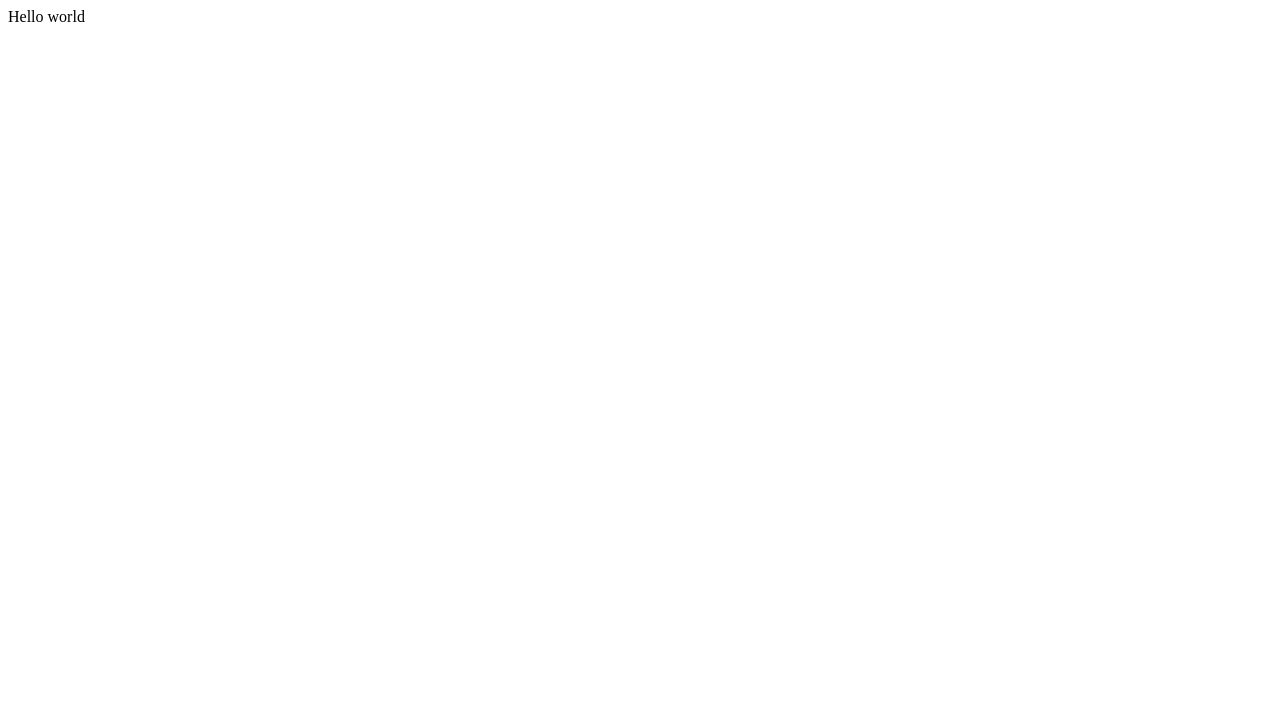
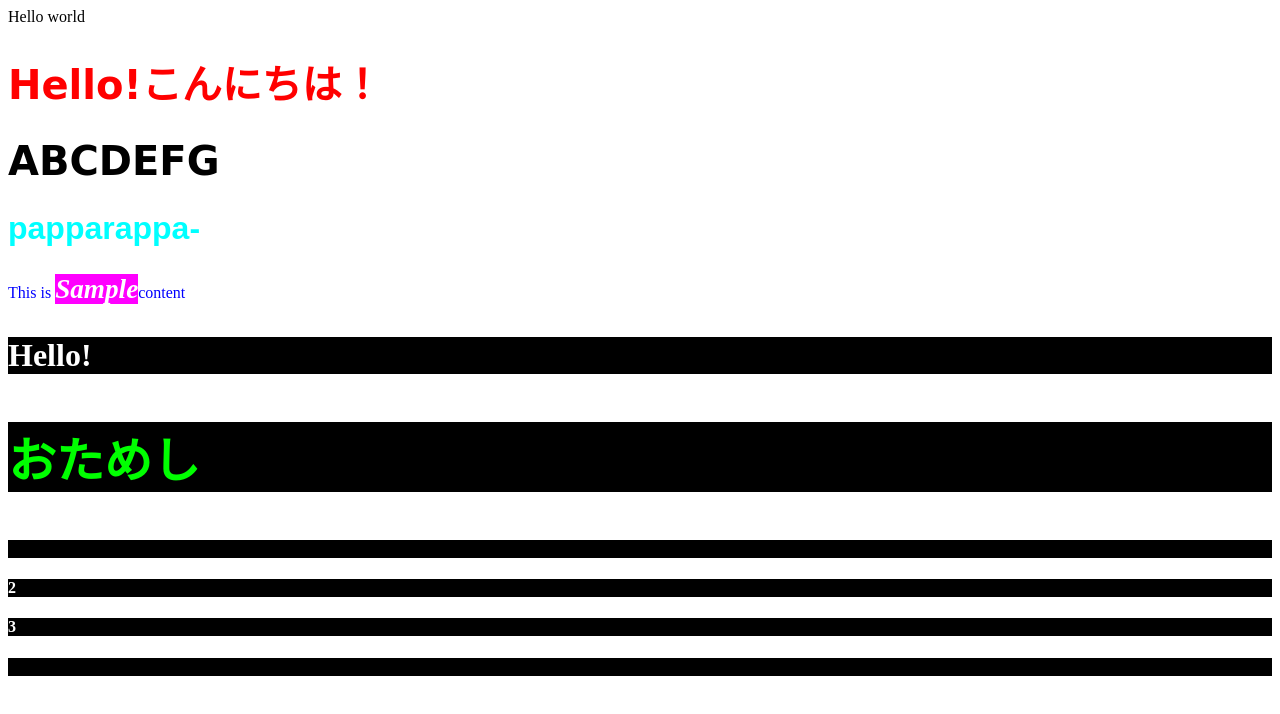
Before and after one commit to F22BA014/hello.world, a plain HTML site: page index.html in a window 1280 px wide. Drawn offline with Linux system fonts and the light colour scheme.

Commit message:
Update index.html

```diff
--- a/index.html
+++ b/index.html
@@ -1 +1,71 @@
 Hello world
+<!DOCTYPE html>
+<html lang="ja">
+
+<head>
+    <meta charset="UTF-8">
+    <meta http-equiv="X-UA-Compatible" content="IE=edge">
+    <meta name="viewport" content="width=device-width, initial-scale=1.0">
+    <title>テキストにスタイル設定</title>
+    <style>
+        /* これはCSSのコメントです */
+        /*
+        複数行
+        書ける
+        */
+        h1 {
+            font-size: 2.5em;
+            font-family: cursive;
+            color: #ff0000;
+        }
+
+        h2 {
+            font-size: 2.0em;
+            font-family: fantasy;
+            color: rgb(0, 255, 255)
+        }
+
+        p {
+            font-size: 1.2em font-family: sans-serif;
+            color: blue;
+        }
+
+        span {
+            font: bold italic 1.7em serif;
+            background-color: magenta;
+            color: white;
+        }
+
+        h3 {
+            /* importantはタグ直書きより強い*/
+            color: white; !important;
+            background-color: black;
+            font-size: 200%
+        }
+        #name {
+            color: black;
+        }
+        h4 {
+            background-color: black;
+        }
+        .shiro {
+            color: white;
+        }
+    </style>
+</head>
+
+<body>
+    <!-- これはコメントです-->
+    <h1>Hello!こんにちは！</h1>
+    <h1 id="name">ABCDEFG</h1>
+    <h2>papparappa-</h2>
+    <p>This is <span>Sample</span>content</p>
+    <h3>Hello!</h3>
+    <h3 style="color: #00ff00; font-size: 300%">おためし</h3>
+    <h4>1</h4>
+    <h4 class="shiro">2</h4>
+    <h4 class="shiro">3</h4>
+    <h4>4</h4>
+</body>
+
+</html>
```
